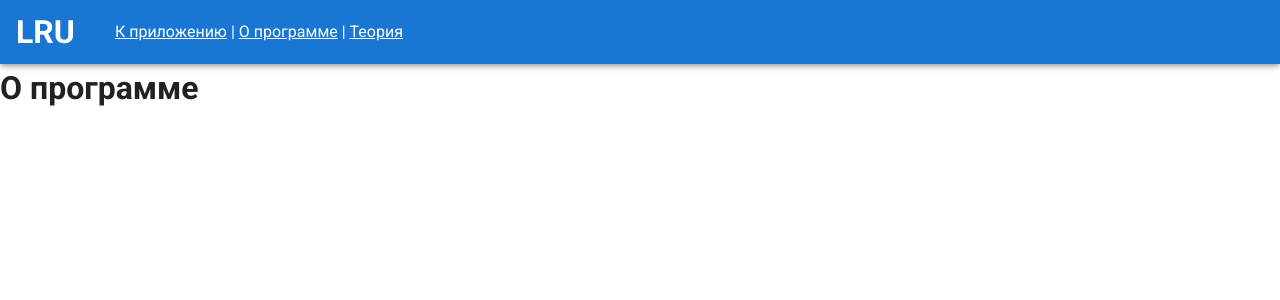
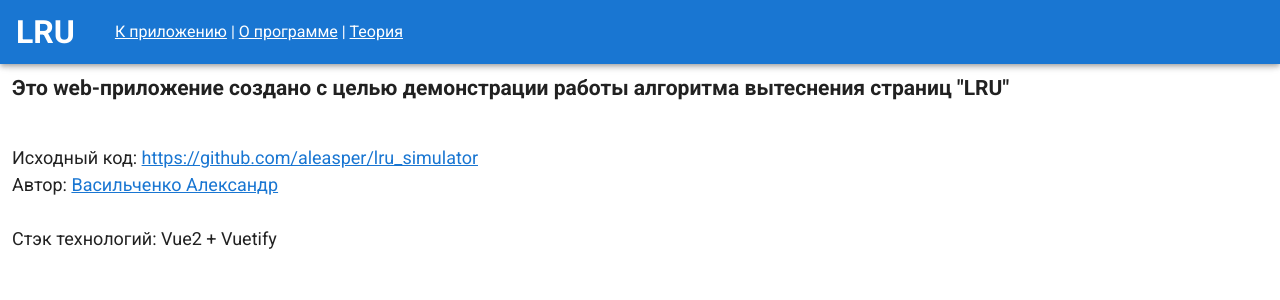
Before and after one commit to aleasper/lru_simulator, a Vue app: page /about in a window 1280 px wide. Shown: the top 300 px of the page. Built offline with nearby package versions, Linux system fonts and the light colour scheme.

Commit message:
Add about and theory descriptions

```diff
--- a/src/views/About.vue
+++ b/src/views/About.vue
@@ -1,5 +1,24 @@
 <template>
   <div class="about">
-    <h1>О программе</h1>
+    <h3>Это web-приложение создано с целью демонстрации работы алгоритма вытеснения страниц "LRU"</h3>
+    <div style="height: 40px"></div>
+    <div>
+      Исходный код: <a target="_blank" href="https://github.com/aleasper/lru_simulator">https://github.com/aleasper/lru_simulator</a><br>
+      Автор: <a target="_blank" href="https://vk.com/alexandrvasilchenko">Васильченко Александр</a><br><br>
+      Стэк технологий: Vue2 + Vuetify
+    </div>
   </div>
 </template>
+
+<script>
+export default {
+  name: "About"
+}
+</script>
+
+<style scoped>
+.about{
+  padding: 8px 12px;
+  font-size: 18px;
+}
+</style>
--- a/src/views/Theory.vue
+++ b/src/views/Theory.vue
@@ -1,6 +1,10 @@
 <template>
-<div>
-  <h1>Теория</h1>
+<div class="theory-wrapper">
+  <h3>LRU - Least Recently Used (Вытеснение давно неиспользуемых)</h3>
+  <div>
+    <a target="_blank" href="https://www.geeksforgeeks.org/lru-cache-implementation/">https://www.geeksforgeeks.org/lru-cache-implementation/</a><br>
+    <a target="_blank" href="https://ru.bmstu.wiki/LRU_(Least_Recently_Used)">https://ru.bmstu.wiki/LRU_(Least_Recently_Used)</a>
+  </div>
 </div>
 </template>
 
@@ -11,5 +15,7 @@ name: "Theory"
 </script>
 
 <style scoped>
-
+.theory-wrapper{
+  padding: 8px 12px;
+}
 </style>
```
